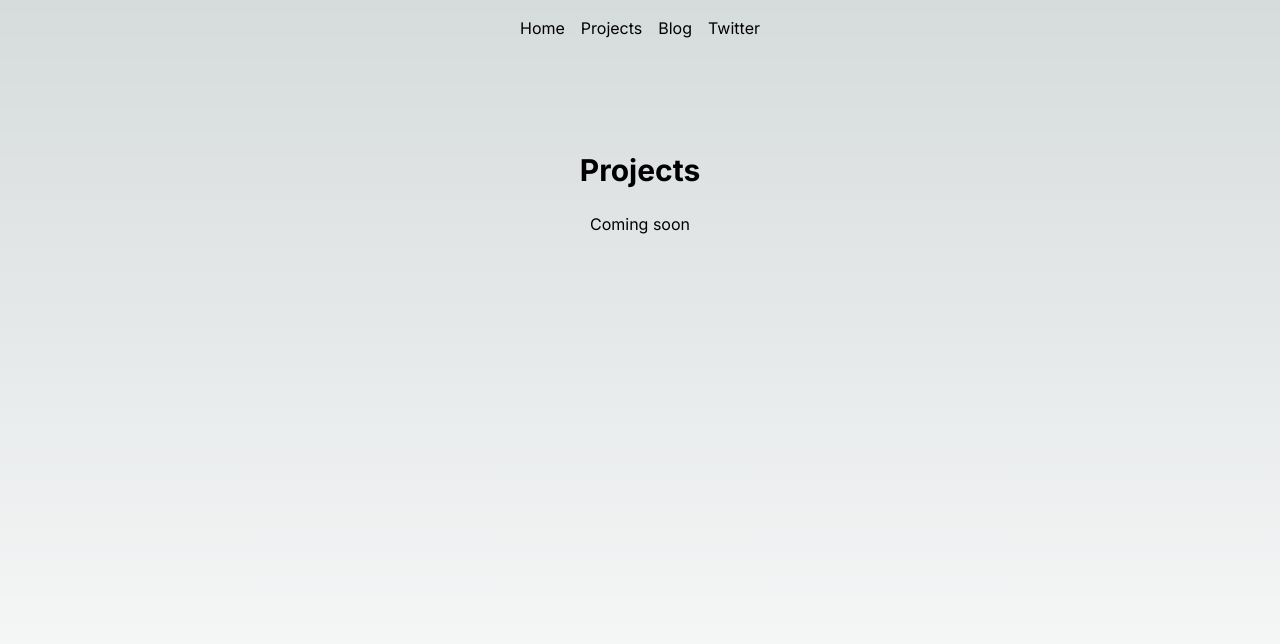
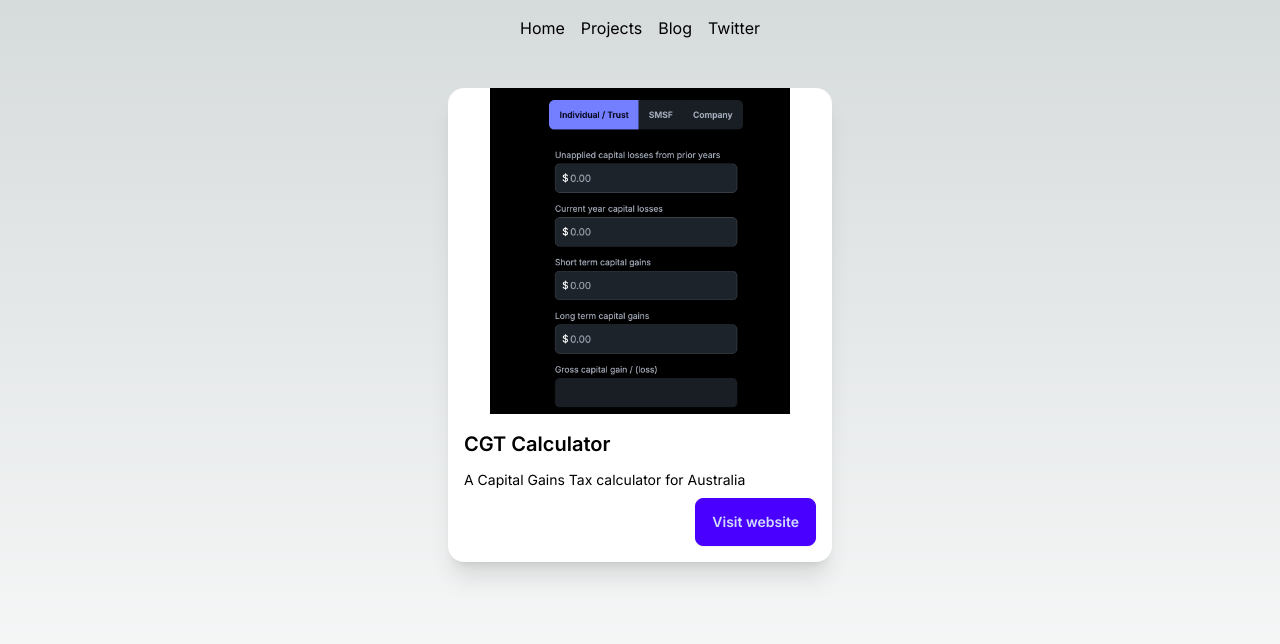
Before and after one commit to perryfardella/personal-website, a Next.js app: page /projects in a window 1280 px wide. Shown: the top 644 px of the page. Built offline with nearby package versions, Linux system fonts and the light colour scheme.

Commit message:
Add my first project to portfolio website

```diff
--- a/app/projects/page.tsx
+++ b/app/projects/page.tsx
@@ -1,8 +1,48 @@
+import Image from "next/image";
+import Link from "next/link";
+
 export default function ProjectsIndex() {
+  const projects: ProjectInfo[] = [
+    {
+      name: "CGT Calculator",
+      description: "A Capital Gains Tax calculator for Australia",
+      websiteLink: "https://www.cgt-calculator.com",
+      imageLink: "/cgtCalc.png",
+      imageAlt: "A screenshot of the website www.cgt-calculator.com",
+    },
+  ];
+
   return (
-    <main className="flex min-h-screen flex-col items-center p-24">
-      <h1 className="text-3xl font-bold mb-6">Projects</h1>
-      <p>Coming soon</p>
+    <main className="flex min-h-screen flex-col items-center p-8">
+      {projects.map((project) => (
+        <div
+          className="card card-compact bg-base-100 w-96 shadow-xl"
+          key={project.websiteLink}
+        >
+          <figure>
+            <Image
+              src={project.imageLink}
+              alt={project.imageAlt}
+              width={300}
+              height={200}
+            />
+          </figure>
+          <div className="card-body">
+            <h2 className="card-title">{project.name}</h2>
+            <p>{project.description}</p>
+            <div className="card-actions justify-end">
+              <a
+                href={project.websiteLink}
+                target="_blank"
+                rel="noopener noreferrer"
+                className="btn btn-primary"
+              >
+                Visit website
+              </a>
+            </div>
+          </div>
+        </div>
+      ))}
     </main>
   );
 }
```
Also changed, not shown: app/projects/types.ts (added, +7 -0 lines), public/cgtCalc.png (added).
